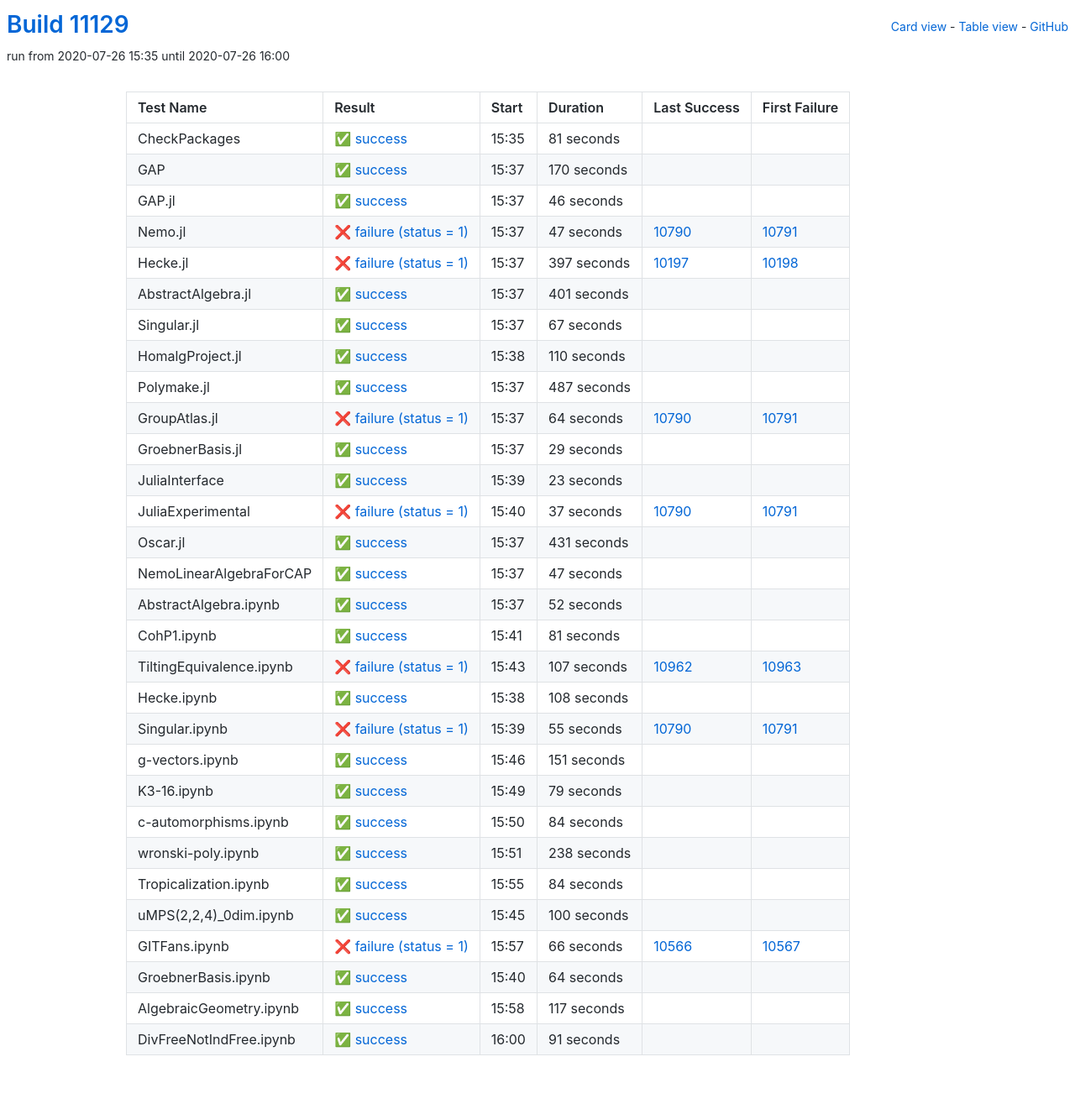
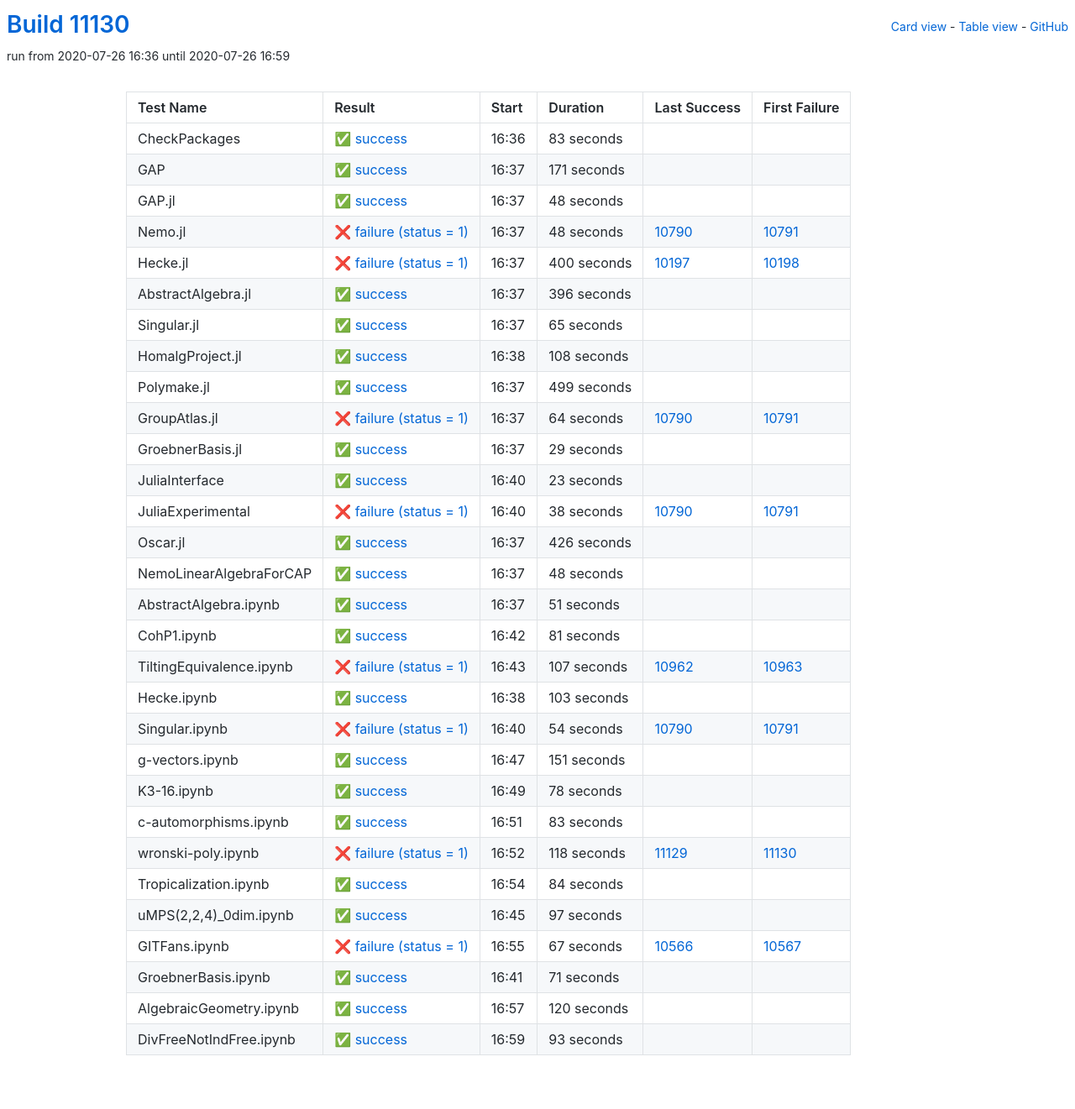
Before and after one commit to oscar-system/oscar-ci-status, a Jekyll site: the page built from table.html, in a window 1280 px wide. Shown: the whole page at 84% size. Built offline with Jekyll 4.4.1, drawn with Linux system fonts in a browser that asks for light colours.

Commit message:
Build #11130

```diff
--- a/_data/ci.yml
+++ b/_data/ci.yml
@@ -1,6 +1,6 @@
 ---
-build: 11129
-build_url: https://oscarci.mathematik.uni-kl.de/job/oscar/11129/
+build: 11130
+build_url: https://oscarci.mathematik.uni-kl.de/job/oscar/11130/
 job: oscar
 organization: oscar-system
 repo: oscar-ci-status
@@ -8,116 +8,116 @@
 tests:
 - name: CheckPackages
   id: checkpackages
-  log: https://oscarci.mathematik.uni-kl.de/job/oscar/11129/artifact/logs/build-11129/CheckPackages.log
-  start: 2020-07-26 15:35
+  log: https://oscarci.mathematik.uni-kl.de/job/oscar/11130/artifact/logs/build-11130/CheckPackages.log
+  start: 2020-07-26 16:36
   success: true
   exitcode: 0
   status: success
-  duration: 81
+  duration: 83
   last_success: false
   last_success_url:
   first_failure: false
   first_failure_url:
 - name: GAP
   id: gap
-  log: https://oscarci.mathematik.uni-kl.de/job/oscar/11129/artifact/logs/build-11129/GAP.log
-  start: 2020-07-26 15:37
+  log: https://oscarci.mathematik.uni-kl.de/job/oscar/11130/artifact/logs/build-11130/GAP.log
+  start: 2020-07-26 16:37
   success: true
   exitcode: 0
   status: success
-  duration: 170
+  duration: 171
   last_success: false
   last_success_url:
   first_failure: false
   first_failure_url:
 - name: GAP.jl
   id: gap-jl
-  log: https://oscarci.mathematik.uni-kl.de/job/oscar/11129/artifact/logs/build-11129/GAP.jl.log
-  start: 2020-07-26 15:37
+  log: https://oscarci.mathematik.uni-kl.de/job/oscar/11130/artifact/logs/build-11130/GAP.jl.log
+  start: 2020-07-26 16:37
   success: true
   exitcode: 0
   status: success
-  duration: 46
+  duration: 48
   last_success: false
   last_success_url:
   first_failure: false
   first_failure_url:
 - name: Nemo.jl
   id: nemo-jl
-  log: https://oscarci.mathematik.uni-kl.de/job/oscar/11129/artifact/logs/build-11129/Nemo.jl.log
-  start: 2020-07-26 15:37
+  log: https://oscarci.mathematik.uni-kl.de/job/oscar/11130/artifact/logs/build-11130/Nemo.jl.log
+  start: 2020-07-26 16:37
   success: false
   exitcode: 1
   status: failure
-  duration: 47
+  duration: 48
   last_success: 10790
   last_success_url: https://oscarci.mathematik.uni-kl.de/job/oscar/10790/
   first_failure: 10791
   first_failure_url: https://oscarci.mathematik.uni-kl.de/job/oscar/10791/
 - name: Hecke.jl
   id: hecke-jl
-  log: https://oscarci.mathematik.uni-kl.de/job/oscar/11129/artifact/logs/build-11129/Hecke.jl.log
-  start: 2020-07-26 15:37
+  log: https://oscarci.mathematik.uni-kl.de/job/oscar/11130/artifact/logs/build-11130/Hecke.jl.log
+  start: 2020-07-26 16:37
   success: false
   exitcode: 1
   status: failure
-  duration: 397
+  duration: 400
   last_success: 10197
   last_success_url: https://oscarci.mathematik.uni-kl.de/job/oscar/10197/
   first_failure: 10198
   first_failure_url: https://oscarci.mathematik.uni-kl.de/job/oscar/10198/
 - name: AbstractAlgebra.jl
   id: abstractalgebra-jl
-  log: https://oscarci.mathematik.uni-kl.de/job/oscar/11129/artifact/logs/build-11129/AbstractAlgebra.jl.log
-  start: 2020-07-26 15:37
+  log: https://oscarci.mathematik.uni-kl.de/job/oscar/11130/artifact/logs/build-11130/AbstractAlgebra.jl.log
+  start: 2020-07-26 16:37
   success: true
   exitcode: 0
   status: success
-  duration: 401
+  duration: 396
   last_success: false
   last_success_url:
   first_failure: false
   first_failure_url:
 - name: Singular.jl
   id: singular-jl
-  log: https://oscarci.mathematik.uni-kl.de/job/oscar/11129/artifact/logs/build-11129/Singular.jl.log
-  start: 2020-07-26 15:37
+  log: https://oscarci.mathematik.uni-kl.de/job/oscar/11130/artifact/logs/build-11130/Singular.jl.log
+  start: 2020-07-26 16:37
   success: true
   exitcode: 0
   status: success
-  duration: 67
+  duration: 65
   last_success: false
   last_success_url:
   first_failure: false
   first_failure_url:
 - name: HomalgProject.jl
   id: homalgproject-jl
-  log: https://oscarci.mathematik.uni-kl.de/job/oscar/11129/artifact/logs/build-11129/HomalgProject.jl.log
-  start: 2020-07-26 15:38
+  log: https://oscarci.mathematik.uni-kl.de/job/oscar/11130/artifact/logs/build-11130/HomalgProject.jl.log
+  start: 2020-07-26 16:38
   success: true
   exitcode: 0
   status: success
-  duration: 110
+  duration: 108
   last_success: false
   last_success_url:
   first_failure: false
   first_failure_url:
 - name: Polymake.jl
   id: polymake-jl
-  log: https://oscarci.mathematik.uni-kl.de/job/oscar/11129/artifact/logs/build-11129/Polymake.jl.log
-  start: 2020-07-26 15:37
+  log: https://oscarci.mathematik.uni-kl.de/job/oscar/11130/artifact/logs/build-11130/Polymake.jl.log
+  start: 2020-07-26 16:37
   success: true
   exitcode: 0
   status: success
-  duration: 487
+  duration: 499
   last_success: false
   last_success_url:
   first_failure: false
   first_failure_url:
 - name: GroupAtlas.jl
   id: groupatlas-jl
-  log: https://oscarci.mathematik.uni-kl.de/job/oscar/11129/artifact/logs/build-11129/GroupAtlas.jl.log
-  start: 2020-07-26 15:37
+  log: https://oscarci.mathematik.uni-kl.de/job/oscar/11130/artifact/logs/build-11130/GroupAtlas.jl.log
+  start: 2020-07-26 16:37
   success: false
   exitcode: 1
   status: failure
@@ -128,8 +128,8 @@
   first_failure_url: https://oscarci.mathematik.uni-kl.de/job/oscar/10791/
 - name: GroebnerBasis.jl
   id: groebnerbasis-jl
-  log: https://oscarci.mathematik.uni-kl.de/job/oscar/11129/artifact/logs/build-11129/GroebnerBasis.jl.log
-  start: 2020-07-26 15:37
+  log: https://oscarci.mathematik.uni-kl.de/job/oscar/11130/artifact/logs/build-11130/GroebnerBasis.jl.log
+  start: 2020-07-26 16:37
   success: true
   exitcode: 0
   status: success
@@ -140,8 +140,8 @@
   first_failure_url:
 - name: JuliaInterface
   id: juliainterface
-  log: https://oscarci.mathematik.uni-kl.de/job/oscar/11129/artifact/logs/build-11129/JuliaInterface.log
-  start: 2020-07-26 15:39
+  log: https://oscarci.mathematik.uni-kl.de/job/oscar/11130/artifact/logs/build-11130/JuliaInterface.log
+  start: 2020-07-26 16:40
   success: true
   exitcode: 0
   status: success
@@ -152,56 +152,56 @@
   first_failure_url:
 - name: JuliaExperimental
   id: juliaexperimental
-  log: https://oscarci.mathematik.uni-kl.de/job/oscar/11129/artifact/logs/build-11129/JuliaExperimental.log
-  start: 2020-07-26 15:40
+  log: https://oscarci.mathematik.uni-kl.de/job/oscar/11130/artifact/logs/build-11130/JuliaExperimental.log
+  start: 2020-07-26 16:40
   success: false
   exitcode: 1
   status: failure
-  duration: 37
+  duration: 38
   last_success: 10790
   last_success_url: https://oscarci.mathematik.uni-kl.de/job/oscar/10790/
   first_failure: 10791
   first_failure_url: https://oscarci.mathematik.uni-kl.de/job/oscar/10791/
 - name: Oscar.jl
   id: oscar-jl
-  log: https://oscarci.mathematik.uni-kl.de/job/oscar/11129/artifact/logs/build-11129/Oscar.jl.log
-  start: 2020-07-26 15:37
+  log: https://oscarci.mathematik.uni-kl.de/job/oscar/11130/artifact/logs/build-11130/Oscar.jl.log
+  start: 2020-07-26 16:37
   success: true
   exitcode: 0
   status: success
-  duration: 431
+  duration: 426
   last_success: false
   last_success_url:
   first_failure: false
   first_failure_url:
 - name: NemoLinearAlgebraForCAP
   id: nemolinearalgebraforcap
-  log: https://oscarci.mathematik.uni-kl.de/job/oscar/11129/artifact/logs/build-11129/NemoLinearAlgebraForCAP.log
-  start: 2020-07-26 15:37
+  log: https://oscarci.mathematik.uni-kl.de/job/oscar/11130/artifact/logs/build-11130/NemoLinearAlgebraForCAP.log
+  start: 2020-07-26 16:37
   success: true
   exitcode: 0
   status: success
-  duration: 47
+  duration: 48
   last_success: false
   last_success_url:
   first_failure: false
   first_failure_url:
 - name: AbstractAlgebra.ipynb
   id: abstractalgebra-ipynb
-  log: https://oscarci.mathematik.uni-kl.de/job/oscar/11129/artifact/logs/build-11129/AbstractAlgebra.ipynb.log
-  start: 2020-07-26 15:37
+  log: https://oscarci.mathematik.uni-kl.de/job/oscar/11130/artifact/logs/build-11130/AbstractAlgebra.ipynb.log
+  start: 2020-07-26 16:37
   success: true
   exitcode: 0
   status: success
-  duration: 52
+  duration: 51
   last_success: false
   last_success_url:
   first_failure: false
   first_failure_url:
 - name: CohP1.ipynb
   id: cohp1-ipynb
-  log: https://oscarci.mathematik.uni-kl.de/job/oscar/11129/artifact/logs/build-11129/CohP1.ipynb.log
-  start: 2020-07-26 15:41
+  log: https://oscarci.mathematik.uni-kl.de/job/oscar/11130/artifact/logs/build-11130/CohP1.ipynb.log
+  start: 2020-07-26 16:42
   success: true
   exitcode: 0
   status: success
@@ -212,8 +212,8 @@
   first_failure_url:
 - name: TiltingEquivalence.ipynb
   id: tiltingequivalence-ipynb
-  log: https://oscarci.mathematik.uni-kl.de/job/oscar/11129/artifact/logs/build-11129/TiltingEquivalence.ipynb.log
-  start: 2020-07-26 15:43
+  log: https://oscarci.mathematik.uni-kl.de/job/oscar/11130/artifact/logs/build-11130/TiltingEquivalence.ipynb.log
+  start: 2020-07-26 16:43
   success: false
   exitcode: 1
   status: failure
@@ -224,32 +224,32 @@
   first_failure_url: https://oscarci.mathematik.uni-kl.de/job/oscar/10963/
 - name: Hecke.ipynb
   id: hecke-ipynb
-  log: https://oscarci.mathematik.uni-kl.de/job/oscar/11129/artifact/logs/build-11129/Hecke.ipynb.log
-  start: 2020-07-26 15:38
+  log: https://oscarci.mathematik.uni-kl.de/job/oscar/11130/artifact/logs/build-11130/Hecke.ipynb.log
+  start: 2020-07-26 16:38
   success: true
   exitcode: 0
   status: success
-  duration: 108
+  duration: 103
   last_success: false
   last_success_url:
   first_failure: false
   first_failure_url:
 - name: Singular.ipynb
   id: singular-ipynb
-  log: https://oscarci.mathematik.uni-kl.de/job/oscar/11129/artifact/logs/build-11129/Singular.ipynb.log
-  start: 2020-07-26 15:39
+  log: https://oscarci.mathematik.uni-kl.de/job/oscar/11130/artifact/logs/build-11130/Singular.ipynb.log
+  start: 2020-07-26 16:40
   success: false
   exitcode: 1
   status: failure
-  duration: 55
+  duration: 54
   last_success: 10790
   last_success_url: https://oscarci.mathematik.uni-kl.de/job/oscar/10790/
   first_failure: 10791
   first_failure_url: https://oscarci.mathematik.uni-kl.de/job/oscar/10791/
 - name: g-vectors.ipynb
   id: g-vectors-ipynb
-  log: https://oscarci.mathematik.uni-kl.de/job/oscar/11129/artifact/logs/build-11129/g-vectors.ipynb.log
-  start: 2020-07-26 15:46
+  log: https://oscarci.mathematik.uni-kl.de/job/oscar/11130/artifact/logs/build-11130/g-vectors.ipynb.log
+  start: 2020-07-26 16:47
   success: true
   exitcode: 0
   status: success
@@ -260,44 +260,44 @@
   first_failure_url:
 - name: K3-16.ipynb
   id: k3-16-ipynb
-  log: https://oscarci.mathematik.uni-kl.de/job/oscar/11129/artifact/logs/build-11129/K3-16.ipynb.log
-  start: 2020-07-26 15:49
+  log: https://oscarci.mathematik.uni-kl.de/job/oscar/11130/artifact/logs/build-11130/K3-16.ipynb.log
+  start: 2020-07-26 16:49
   success: true
   exitcode: 0
   status: success
-  duration: 79
+  duration: 78
   last_success: false
   last_success_url:
   first_failure: false
   first_failure_url:
 - name: c-automorphisms.ipynb
   id: c-automorphisms-ipynb
-  log: https://oscarci.mathematik.uni-kl.de/job/oscar/11129/artifact/logs/build-11129/c-automorphisms.ipynb.log
-  start: 2020-07-26 15:50
+  log: https://oscarci.mathematik.uni-kl.de/job/oscar/11130/artifact/logs/build-11130/c-automorphisms.ipynb.log
+  start: 2020-07-26 16:51
   success: true
   exitcode: 0
   status: success
-  duration: 84
+  duration: 83
   last_success: false
   last_success_url:
   first_failure: false
   first_failure_url:
 - name: wronski-poly.ipynb
   id: wronski-poly-ipynb
-  log: https://oscarci.mathematik.uni-kl.de/job/oscar/11129/artifact/logs/build-11129/wronski-poly.ipynb.log
-  start: 2020-07-26 15:51
-  success: true
-  exitcode: 0
-  status: success
-  duration: 238
-  last_success: false
-  last_success_url:
-  first_failure: false
-  first_failure_url:
+  log: https://oscarci.mathematik.uni-kl.de/job/oscar/11130/artifact/logs/build-11130/wronski-poly.ipynb.log
+  start: 2020-07-26 16:52
+  success: false
+  exitcode: 1
+  status: failure
+  duration: 118
+  last_success: 11129
+  last_success_url: https://oscarci.mathematik.uni-kl.de/job/oscar/11129/
+  first_failure: 11130
+  first_failure_url: https://oscarci.mathematik.uni-kl.de/job/oscar/11130/
 - name: Tropicalization.ipynb
   id: tropicalization-ipynb
-  log: https://oscarci.mathematik.uni-kl.de/job/oscar/11129/artifact/logs/build-11129/Tropicalization.ipynb.log
-  start: 2020-07-26 15:55
+  log: https://oscarci.mathematik.uni-kl.de/job/oscar/11130/artifact/logs/build-11130/Tropicalization.ipynb.log
+  start: 2020-07-26 16:54
   success: true
   exitcode: 0
   status: success
@@ -308,60 +308,60 @@
   first_failure_url:
 - name: uMPS(2,2,4)_0dim.ipynb
   id: umps-2-2-4-0dim-ipynb
-  log: https://oscarci.mathematik.uni-kl.de/job/oscar/11129/artifact/logs/build-11129/uMPS-2-2-4-_0dim.ipynb.log
-  start: 2020-07-26 15:45
+  log: https://oscarci.mathematik.uni-kl.de/job/oscar/11130/artifact/logs/build-11130/uMPS-2-2-4-_0dim.ipynb.log
+  start: 2020-07-26 16:45
   success: true
   exitcode: 0
   status: success
-  duration: 100
+  duration: 97
   last_success: false
   last_success_url:
   first_failure: false
   first_failure_url:
 - name: GITFans.ipynb
   id: gitfans-ipynb
-  log: https://oscarci.mathematik.uni-kl.de/job/oscar/11129/artifact/logs/build-11129/GITFans.ipynb.log
-  start: 2020-07-26 15:57
+  log: https://oscarci.mathematik.uni-kl.de/job/oscar/11130/artifact/logs/build-11130/GITFans.ipynb.log
+  start: 2020-07-26 16:55
   success: false
   exitcode: 1
   status: failure
-  duration: 66
+  duration: 67
   last_success: 10566
   last_success_url: https://oscarci.mathematik.uni-kl.de/job/oscar/10566/
   first_failure: 10567
   first_failure_url: https://oscarci.mathematik.uni-kl.de/job/oscar/10567/
 - name: GroebnerBasis.ipynb
   id: groebnerbasis-ipynb
-  log: https://oscarci.mathematik.uni-kl.de/job/oscar/11129/artifact/logs/build-11129/GroebnerBasis.ipynb.log
-  start: 2020-07-26 15:40
+  log: https://oscarci.mathematik.uni-kl.de/job/oscar/11130/artifact/logs/build-11130/GroebnerBasis.ipynb.log
+  start: 2020-07-26 16:41
   success: true
   exitcode: 0
   status: success
-  duration: 64
+  duration: 71
   last_success: false
   last_success_url:
   first_failure: false
   first_failure_url:
 - name: AlgebraicGeometry.ipynb
   id: algebraicgeometry-ipynb
-  log: https://oscarci.mathematik.uni-kl.de/job/oscar/11129/artifact/logs/build-11129/AlgebraicGeometry.ipynb.log
-  start: 2020-07-26 15:58
+  log: https://oscarci.mathematik.uni-kl.de/job/oscar/11130/artifact/logs/build-11130/AlgebraicGeometry.ipynb.log
+  start: 2020-07-26 16:57
   success: true
   exitcode: 0
   status: success
-  duration: 117
+  duration: 120
   last_success: false
   last_success_url:
   first_failure: false
   first_failure_url:
 - name: DivFreeNotIndFree.ipynb
   id: divfreenotindfree-ipynb
-  log: https://oscarci.mathematik.uni-kl.de/job/oscar/11129/artifact/logs/build-11129/DivFreeNotIndFree.ipynb.log
-  start: 2020-07-26 16:00
+  log: https://oscarci.mathematik.uni-kl.de/job/oscar/11130/artifact/logs/build-11130/DivFreeNotIndFree.ipynb.log
+  start: 2020-07-26 16:59
   success: true
   exitcode: 0
   status: success
-  duration: 91
+  duration: 93
   last_success: false
   last_success_url:
   first_failure: false
```
Also changed, not shown: README.md.
